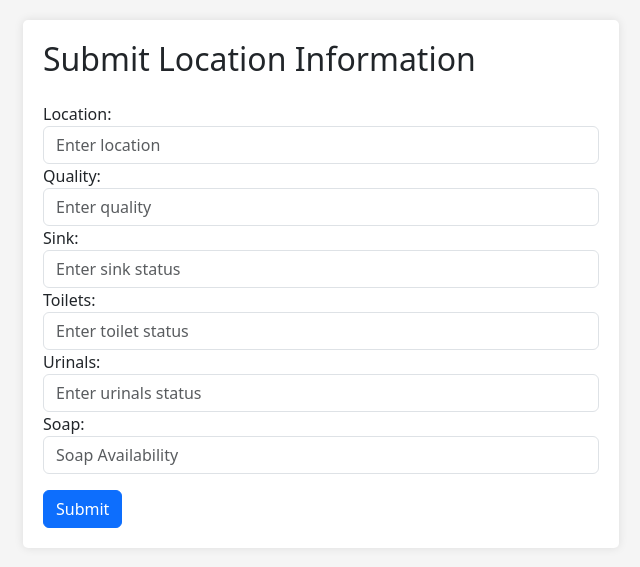
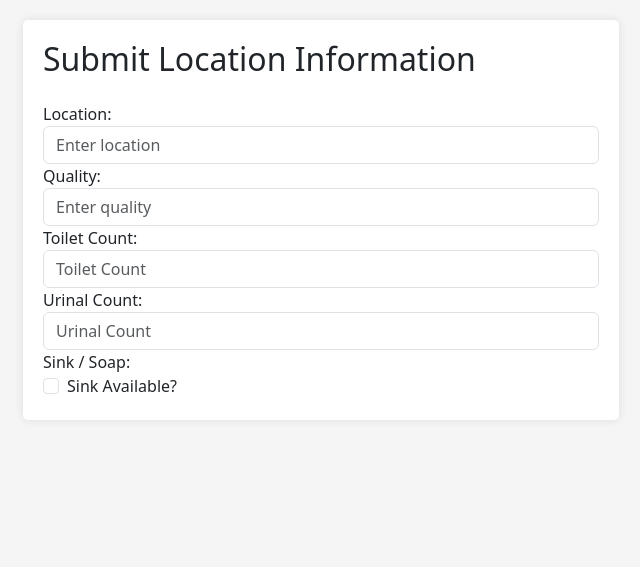
Before and after one commit to Iamchwill/HackRPI, a Flask app: template templates/form.html in a window 1280 px wide. Shown: the top 567 px of the page, without its empty margins (319-959 px from the left). Run offline with Flask 3, Linux system fonts and the light colour scheme; the template is opened without the code that fills it, so the values that code supplies are empty; parts of the project's set-up code (start-up, migrations or seed data) failed here and were passed over.

Commit message:
form updates

```diff
--- a/templates/form.html
+++ b/templates/form.html
@@ -17,25 +17,23 @@
                         </div>
                         <div class="form-group">
                             <label for="qual">Quality:</label>
-                            <input type="text" class="form-control" id="qual" name="quality" placeholder="Enter quality">
+                            <input type="number" class="form-control" id="qual" name="quality" placeholder="Enter quality" min="1" max="5" step="0.5">
                         </div>
                         <div class="form-group">
-                            <label for="sink">Sink:</label>
-                            <input type="text" class="form-control" id="sink" name="sink" placeholder="Enter sink status">
+                            <label for="toilets">Toilet Count:</label>
+                            <input type="number" class="form-control" id="toilets" name="toilets" placeholder="Toilet Count" min="1" max="100">
                         </div>
                         <div class="form-group">
-                            <label for="toilets">Toilets:</label>
-                            <input type="text" class="form-control" id="toilets" name "toilets" placeholder="Enter toilet status">
+                            <label for="qual">Urinal Count:</label>
+                            <input type="number" class="form-control" id="urinals" name="urinals" placeholder="Urinal Count" min="1" max="100">
                         </div>
                         <div class="form-group">
-                            <label for="urinals">Urinals:</label>
-                            <input type="text" class="form-control" id="urinals" name="urinals" placeholder="Enter urinals status">
+                            <label for="sink">Sink / Soap: </label>
+                            <div class="form-check">
+                                <input type="checkbox" class="form-check-input" id="sink-yes" name="sink" value="sink">
+                                <label class="form-check-label" for="sink">Sink Available?</label>
+                            </div>
                         </div>
-                        <div class="form-group">
-                            <label for="soap">Soap:</label>
-                            <input type="text" class="form-control" id="soap" name="soap" placeholder="Soap Availability">
-                        </div>
-                        <button type="submit" class="btn btn-primary mt-3">Submit</button>
                     </form>
                 </div>
             </div>
--- a/templates/review_form.html
+++ b/templates/review_form.html
@@ -10,7 +10,7 @@
             <div class="col-md-6 mx-auto">
                 <div class="form-container">
                     <h2 class="mb-4">Submit Location Review</h2>
-                    <form action="/action_add" method="POST">
+                    <form action="/action_review" method="POST">
                         <div class="form-group">
                             <label for="locat">Location:</label>
                             <input type="text" class="form-control" id="locat" name="location" placeholder="Enter location">
```
Also changed, not shown: templates/main.html (+0 -29 lines).
